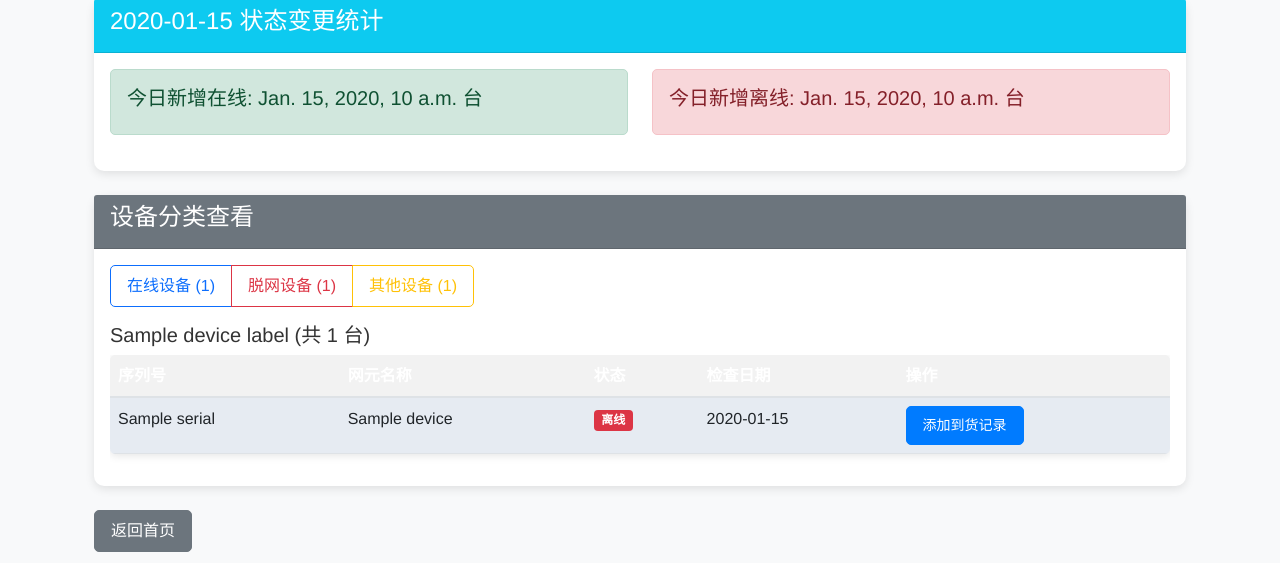
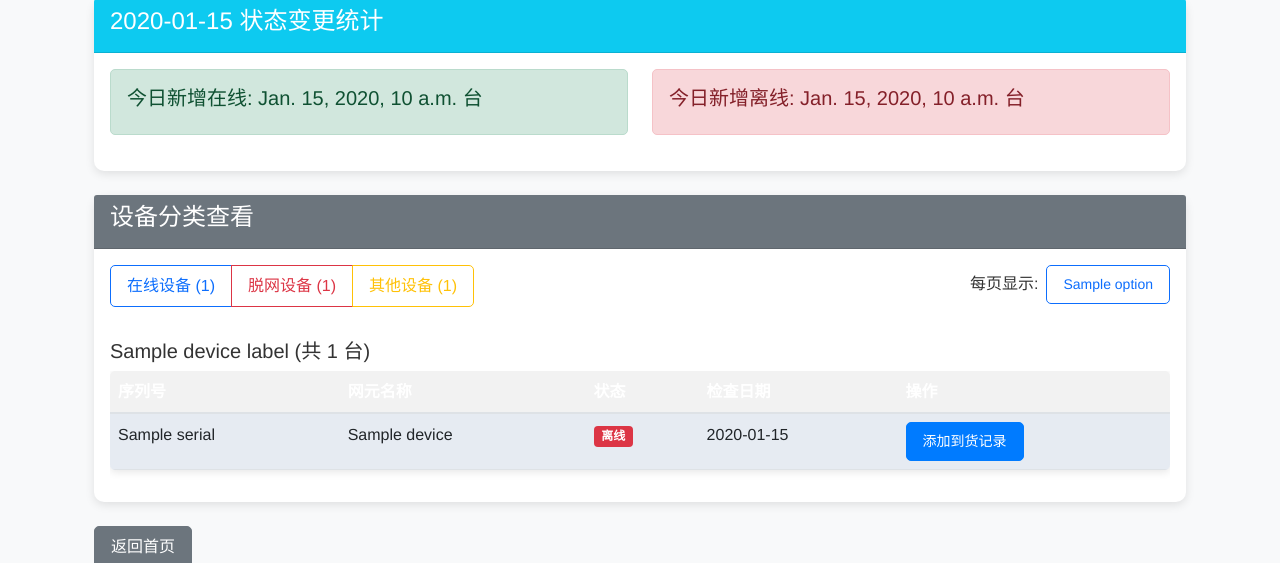
Before and after one commit to liufuqin0922/5G_resource, a Django app: template core/templates/core/dashboard_status.html in a window 1280 px wide. Shown: the part 386-949 px from the top of the page. Run offline with Django 5.2, Linux system fonts and the light colour scheme; the template is opened without the code that fills it: most values are stand-ins (such as "Sample title", 1, 10 or a date in 2020); some libraries are stand-ins or nearby versions.

Commit message:
添加每页显示条数选择功能

```diff
--- a/core/templates/core/dashboard_status.html
+++ b/core/templates/core/dashboard_status.html
@@ -68,6 +68,8 @@
             <h4>设备分类查看</h4>
         </div>
         <div class="card-body">
+            <div class="row mb-3">
+                <div class="col-md-8">
                     <div class="btn-group mb-3" role="group">
                         <a href="?type=online" class="btn btn-{% if device_type == 'online' %}primary{% else %}outline-primary{% endif %}">
                             在线设备 ({{ online_count }})
@@ -78,6 +80,21 @@
                         <a href="?type=other" class="btn btn-{% if device_type == 'other' %}warning{% else %}outline-warning{% endif %}">
                             其他设备 ({{ other_count }})
                         </a>
+                    </div>
+                </div>
+                <div class="col-md-4">
+                    <div class="d-flex align-items-center justify-content-end">
+                        <span class="me-2">每页显示:</span>
+                        <div class="btn-group" role="group">
+                            {% for option in per_page_options %}
+                            <a href="?type={{ device_type }}{% if page %}&page={{ page }}{% endif %}&per_page={{ option }}"
+                               class="btn btn-sm {% if per_page|stringformat:'i' == option|stringformat:'i' %}btn-primary{% else %}btn-outline-primary{% endif %}">
+                                {{ option }}
+                            </a>
+                            {% endfor %}
+                        </div>
+                    </div>
+                </div>
             </div>
 
             <h5>{{ device_label }} (共 {{ total_devices }} 台)</h5>
@@ -165,10 +182,10 @@
                 <ul class="pagination justify-content-center">
                     {% if current_page > 1 %}
                         <li class="page-item">
-                            <a class="page-link" href="?type={{ device_type }}&page=1">首页</a>
+                            <a class="page-link" href="?type={{ device_type }}&page=1{% if per_page %}&per_page={{ per_page }}{% endif %}">首页</a>
                         </li>
                         <li class="page-item">
-                            <a class="page-link" href="?type={{ device_type }}&page={{ current_page|add:"-1" }}">上一页</a>
+                            <a class="page-link" href="?type={{ device_type }}&page={{ current_page|add:"-1" }}{% if per_page %}&per_page={{ per_page }}{% endif %}">上一页</a>
                         </li>
                     {% else %}
                         <li class="page-item disabled">
@@ -186,17 +203,17 @@
                             </li>
                         {% else %}
                             <li class="page-item">
-                                <a class="page-link" href="?type={{ device_type }}&page={{ page_num }}">{{ page_num }}</a>
+                                <a class="page-link" href="?type={{ device_type }}&page={{ page_num }}{% if per_page %}&per_page={{ per_page }}{% endif %}">{{ page_num }}</a>
                             </li>
                         {% endif %}
                     {% endfor %}
 
                     {% if current_page < total_pages %}
                         <li class="page-item">
-                            <a class="page-link" href="?type={{ device_type }}&page={{ current_page|add:"1" }}">下一页</a>
+                            <a class="page-link" href="?type={{ device_type }}&page={{ current_page|add:"1" }}{% if per_page %}&per_page={{ per_page }}{% endif %}">下一页</a>
                         </li>
                         <li class="page-item">
-                            <a class="page-link" href="?type={{ device_type }}&page={{ total_pages }}">末页</a>
+                            <a class="page-link" href="?type={{ device_type }}&page={{ total_pages }}{% if per_page %}&per_page={{ per_page }}{% endif %}">末页</a>
                         </li>
                     {% else %}
                         <li class="page-item disabled">
@@ -208,13 +225,13 @@
                     {% endif %}
                 </ul>
                 <p class="text-center">
-                    总共 {{ total_devices }} 台设备，共 {{ total_pages }} 页
+                    显示 {{ device_list|length }} 条记录，共 {{ total_devices }} 条
                 </p>
             </nav>
             {% endif %}
             {% else %}
-            <div class="alert alert-warning">
-                没有找到匹配的设备数据
+            <div class="alert alert-info">
+                当前类别没有设备记录
             </div>
             {% endif %}
         </div>
```
Also changed, not shown: core/templates/core/device_arrival_list.html (+25 -8 lines), core/views.py (+39 -9 lines). Lines whose indentation alone changed are shown as unchanged.
